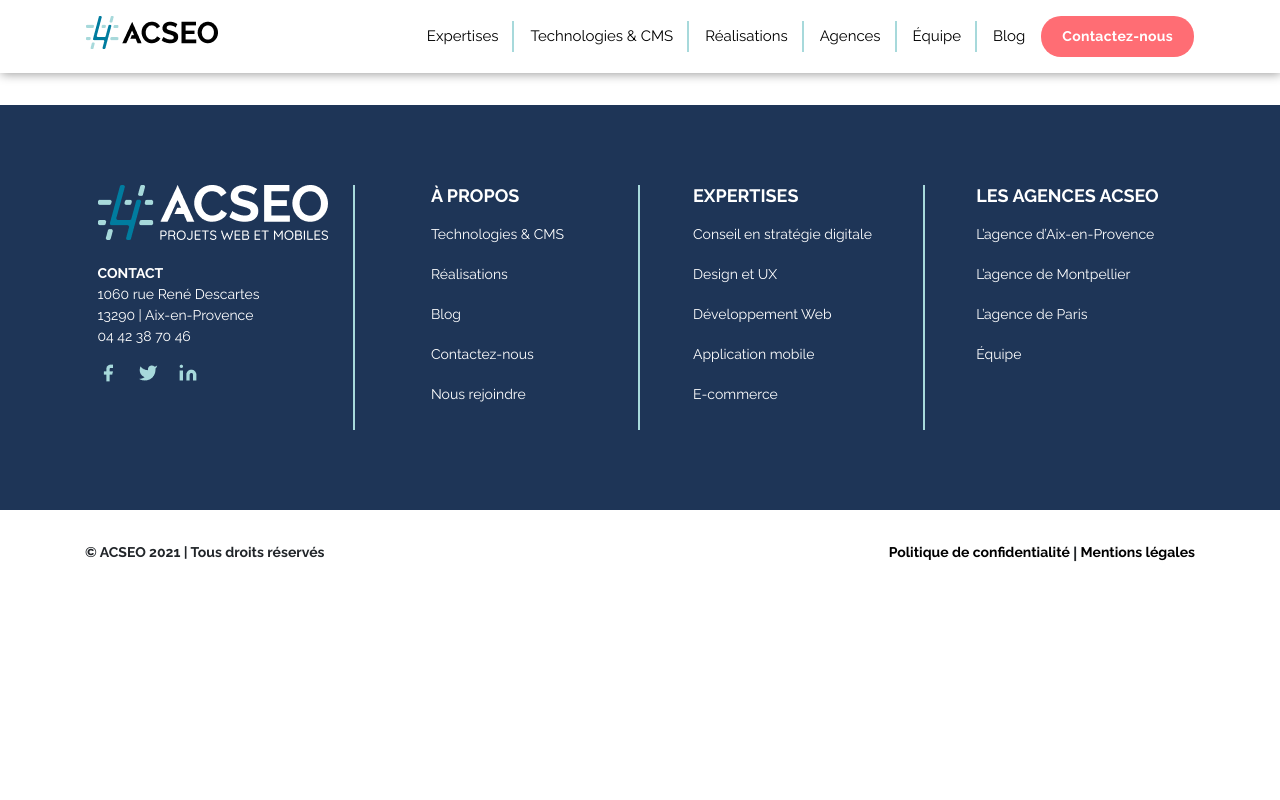
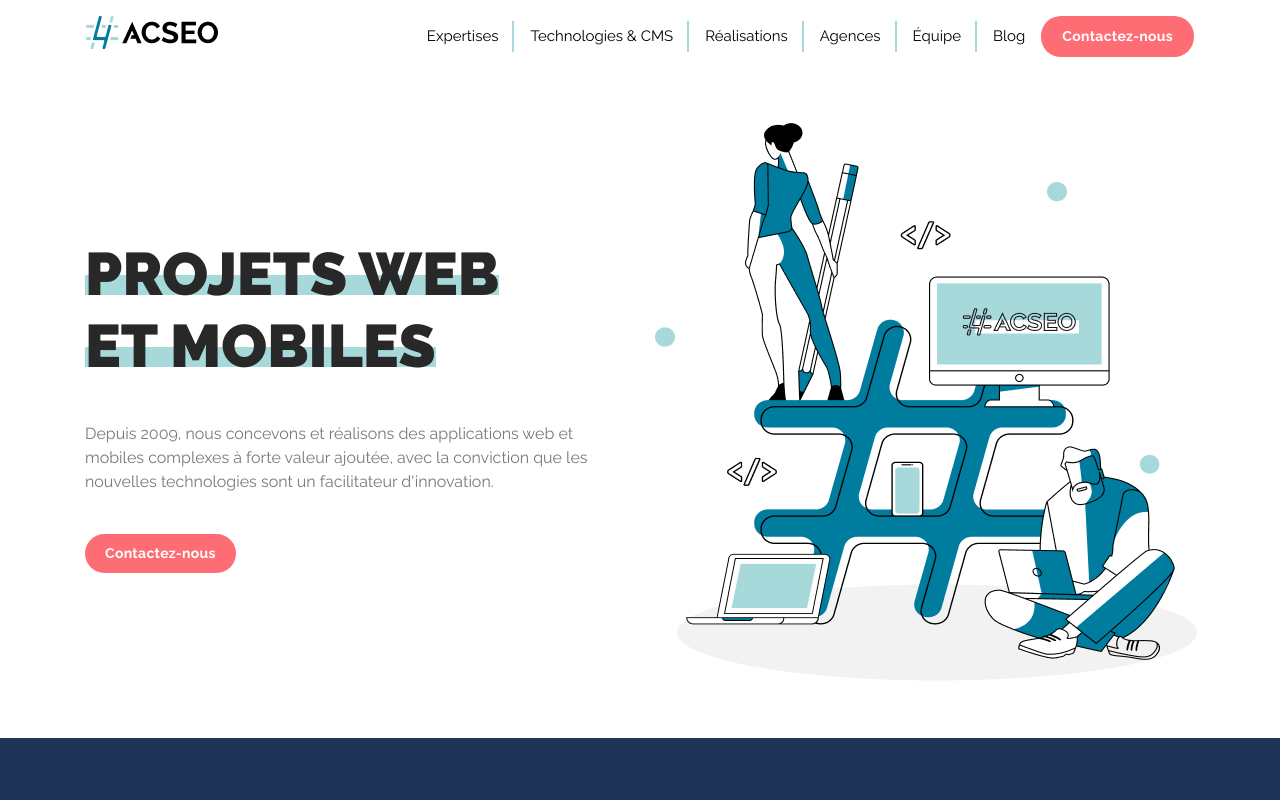
Before and after one commit to elodieanthony/acseo-test, a website built with Parcel: page src/index.html in a window 1280 px wide. Shown: the top 800 px of the page. Built offline with nearby package versions, Linux system fonts and the light colour scheme.

Commit message:
Add hero

```diff
--- a/src/index.html
+++ b/src/index.html
@@ -24,7 +24,9 @@
     <header class="header">
       <div class="container">
         <div class="row">
-          <nav class="header__nav navbar navbar-expand-lg navbar-light d-lg-flex justify-content-between">
+          <nav
+            class="header__nav navbar navbar-expand-lg navbar-light d-lg-flex justify-content-between"
+          >
             <button
               class="navbar-toggler header__burger"
               type="button"
@@ -78,7 +80,28 @@
         </div>
       </div>
     </header>
-    <div class="container"></div>
+    <main class="home-page">
+      <section class="hero">
+        <div class="container">
+          <div class="row">
+            <div class="hero__content col-lg-6">
+              <h1><span> PROJETS WEB </span> <span> ET MOBILES </span></h1>
+              <p>
+                Depuis 2009, nous concevons et réalisons des applications web et
+                mobiles complexes à forte valeur ajoutée, avec la conviction que
+                les nouvelles technologies sont un facilitateur d'innovation.
+              </p>
+              <div class="button button--primary">
+                <a href="#">Contactez-nous</a>
+              </div>
+            </div>
+            <div class="hero__picture d-none d-lg-block col-lg-6">
+              <img src="./assets/img/hero.png" alt="Image d'illustration" />
+            </div>
+          </div>
+        </div>
+      </section>
+    </main>
     <footer class="footer">
       <div class="footer__container">
         <div class="container">
--- a/src/scss/buttons.scss
+++ b/src/scss/buttons.scss
@@ -1,6 +1,8 @@
 // BUTTONS STYLE
 
 .button {
+  display: flex;
+  justify-content: center;
   text-align: center;
   a {
     padding: 0.65rem 1.25rem;
--- a/src/scss/footer.scss
+++ b/src/scss/footer.scss
@@ -1,7 +1,7 @@
 // FOOTER STYLE
 
 .footer {
-  margin-top: 2rem;
+  // margin-top: 2rem;
 
   a {
     font-size: 0.875rem;
--- a/src/scss/header.scss
+++ b/src/scss/header.scss
@@ -2,6 +2,9 @@
 
 .header {
   box-shadow: 1px 1px 10px rgba(0, 0, 0, 0.4);
+  @media (min-width: 1024px) {
+    box-shadow: none;
+  }
 
   &__nav {
     padding: 1rem;
--- /dev/null
+++ b/src/scss/hero.scss
@@ -0,0 +1,63 @@
+// HERO STYLE
+
+.hero {
+  text-align: center;
+
+  &__content {
+    @media (min-width: 1024px) {
+      margin: auto;
+    }
+  }
+
+  h1 {
+    font-size: 2.5rem;
+    font-weight: 900;
+    color: $color-text;
+
+    span {
+      display: inline-block;
+      position: relative;
+      &::after {
+        content: '';
+        position: absolute;
+        bottom: 0;
+        left: 50%;
+        width: 200px;
+        height: 20px;
+        transform: translate(-50%, 0);
+        background-color: $color-light-blue;
+        z-index: -1;
+
+        @media (min-width: 1024px) {
+          left: 0;
+          bottom: 15px;
+          width: 100%;
+          transform: inherit;
+        }
+      }
+    }
+    @media (min-width: 1024px) {
+      font-size: 3.75rem;
+    }
+  }
+  .button {
+    @media (min-width: 1024px) {
+      justify-content: start;
+    }
+  }
+
+  p {
+    margin: 1.25rem 1rem;
+    color: $color-grey;
+    font-size: 0.75rem;
+
+    @media (min-width: 1024px) {
+      margin: 2.5rem 0;
+      font-size: 1rem;
+    }
+  }
+
+  @media (min-width: 1024px) {
+    text-align: left;
+  }
+}
--- a/src/scss/main.scss
+++ b/src/scss/main.scss
@@ -9,6 +9,7 @@
 @import './header.scss';
 @import './footer.scss';
 @import './buttons.scss';
+@import './hero.scss';
 
 // GLOBAL STYLE
 * {
@@ -20,6 +21,9 @@
 
 body {
   font-family: 'Raleway', sans-serif;
+}
+section {
+  padding: 3.125rem 1.25rem;
 }
 
 h1,
@@ -52,7 +56,7 @@
 
 .link {
   font-size: 1.125rem;
-  color: $color-link;
+  color: $color-text;
   text-decoration: underline;
   &--small {
     font-size: 0.875rem;
--- a/src/scss/theme.scss
+++ b/src/scss/theme.scss
@@ -9,5 +9,5 @@
 $color-blue: #1e3557;
 $color-light-blue: #a7d9db;
 
-$color-link: #282828;
+$color-text: #282828;
 $color-primary-button: #ff6d74;
```
Also changed, not shown: src/assets/img/hero.png (added).
